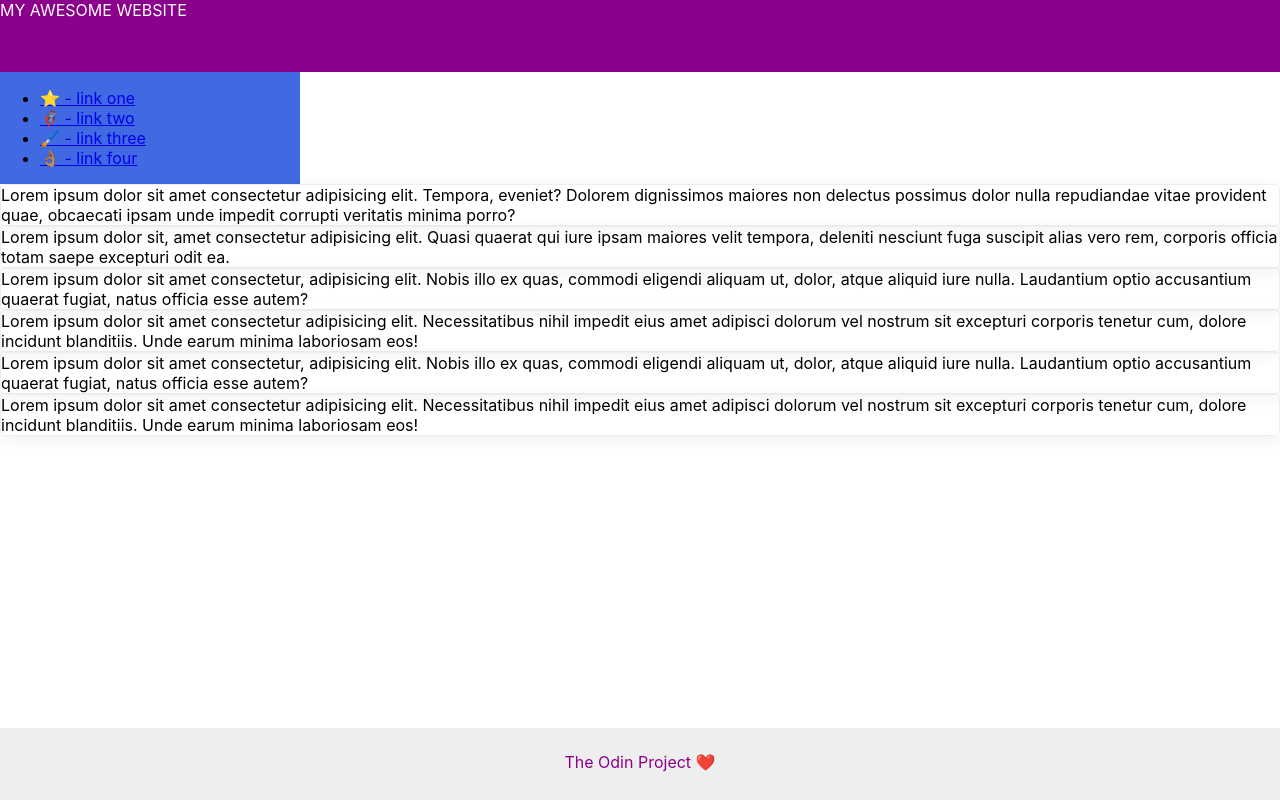
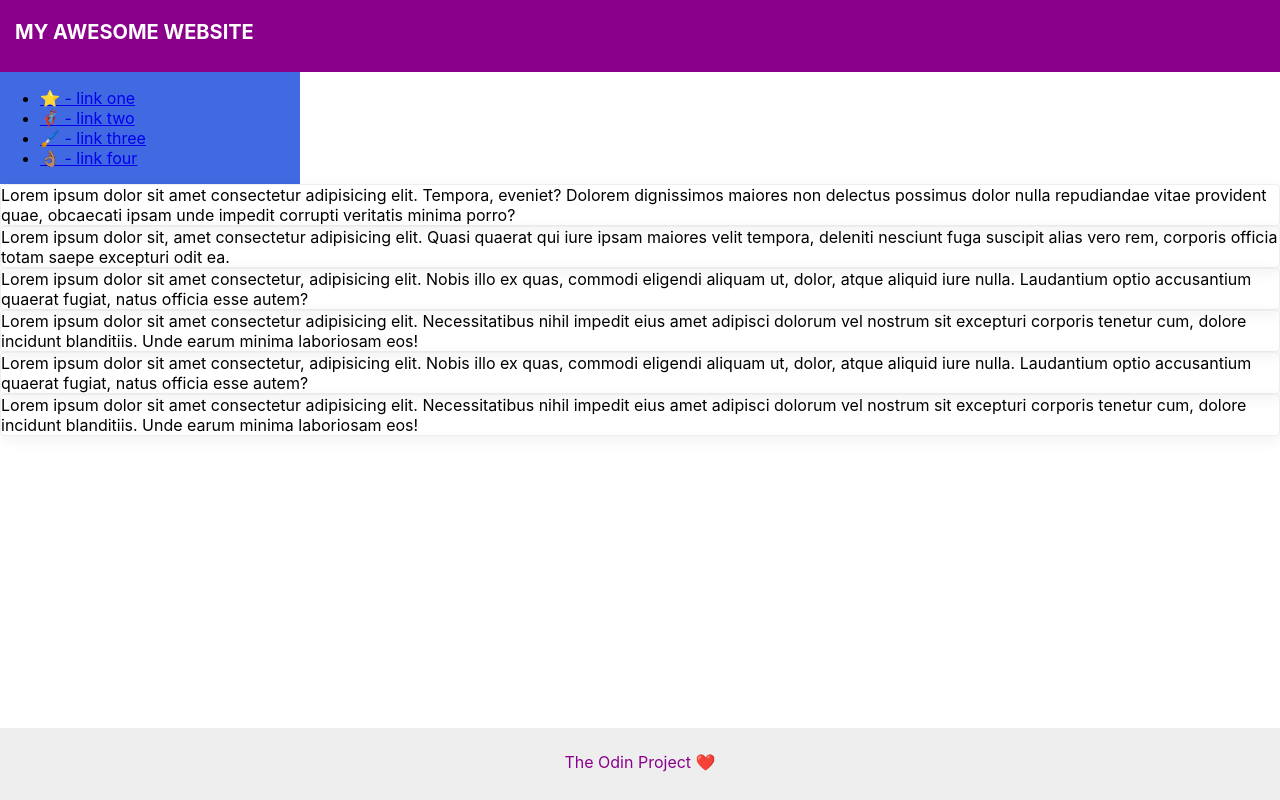
Before and after one commit to nd31pr0/Flex, a plain HTML site: page 07-flex-layout-2/index.html in a window 1280 px wide. Drawn offline with Linux system fonts and the light colour scheme.

Commit message:
Adjust header text to fit in place

```diff
--- a/07-flex-layout-2/index.html
+++ b/07-flex-layout-2/index.html
@@ -9,7 +9,8 @@
   </head>
   <body>
     <div class="container">
-        <div class="header"> MY AWESOME WEBSITE
+        <div class="header">
+            <p>MY AWESOME WEBSITE</p>
         </div>
 
         <div class="sidebar">
--- a/07-flex-layout-2/style.css
+++ b/07-flex-layout-2/style.css
@@ -13,6 +13,11 @@ body {
     height: 72px;
     background: darkmagenta;
     color: white;
+  }
+  .header p {
+    padding-left: 15px;
+    font-weight: bold;
+    font-size: 20px;
   }
 
   .footer {
```
